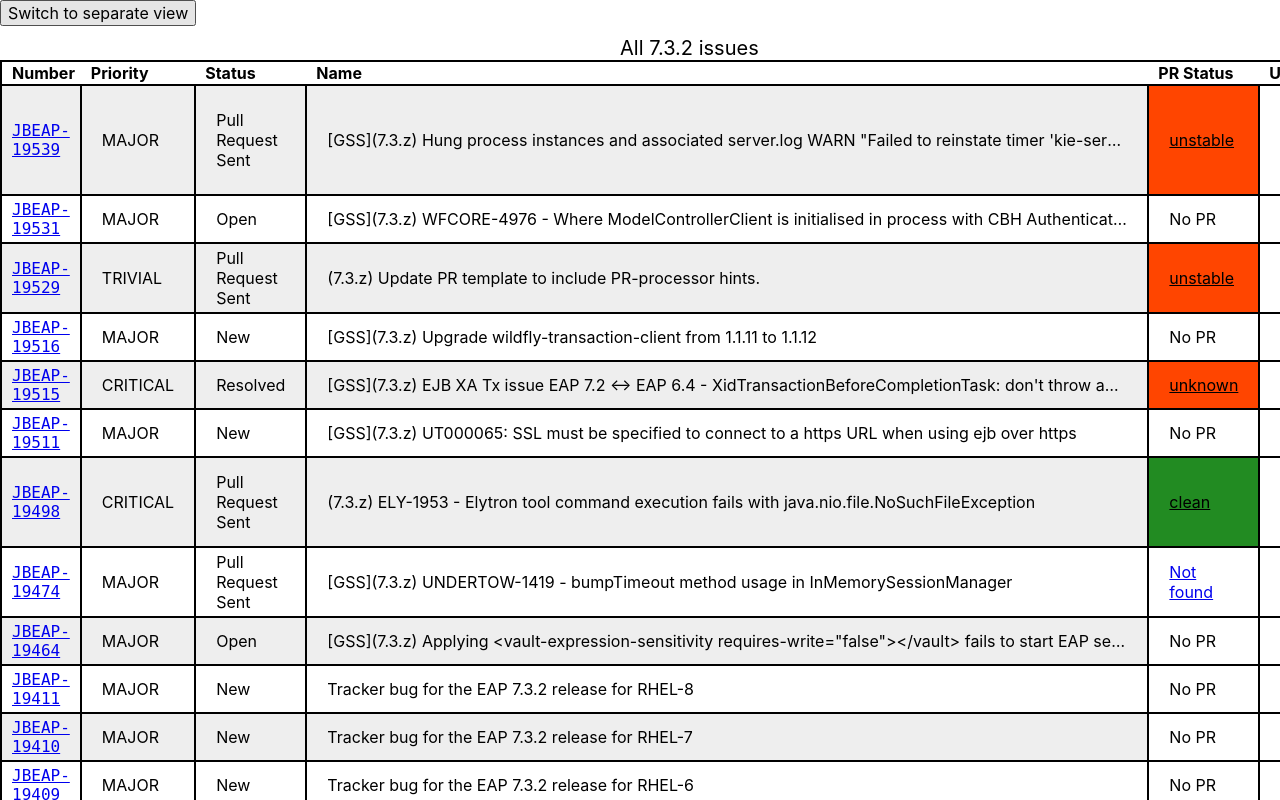
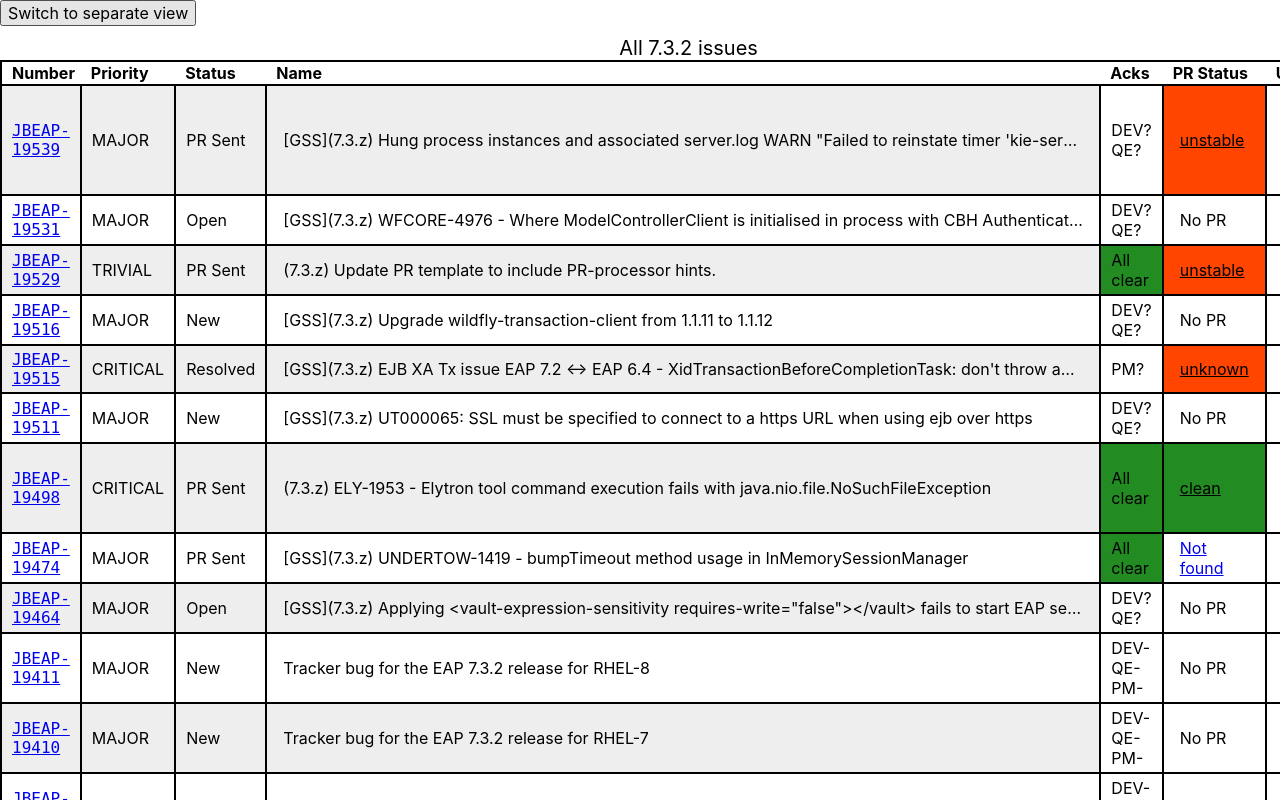
Before and after one commit to jboss-set/payload-status, a React (Create React App) app: page / in a window 1280 px wide. Shown: the top 800 px of the page. Built offline with nearby package versions, Linux system fonts and the light colour scheme.

Commit message:
add acks column

```diff
--- a/src/App.css
+++ b/src/App.css
@@ -23,9 +23,10 @@
 }
 
 table.list td {
-    padding: 4px 20px;
+    padding: 4px 16px;
 }
 
+table.list td.acks,
 table.list td.pr,
 table.list td.up {
     background-color: white;
@@ -41,6 +42,7 @@
     background-color: orangered;
 }
 
+table.list td.all-acks,
 table.list td.pr-status-clean {
     background-color: forestgreen;
 }
@@ -62,22 +64,6 @@
 }
 
 /* column widths */
-table.list.single td.url {
-    width: 8%;
-}
-
-table.list td.url {
-    width: 12%;
-}
-
-table.list td.priority {
-    width: 5%;
-}
-
-table.list td.status {
-    width: 10%;
-}
-
 table.list td.summary {
     max-width: 800px;
     text-overflow: ellipsis;
@@ -85,24 +71,62 @@
     white-space: nowrap;
 }
 
-table.list td.type {
+table.list.single td.url {
+    width: 8%;
+}
+
+table.list.single td.priority {
+    width: 5%;
+}
+
+table.list.single td.status {
+    width: 6%;
+}
+
+table.list.single td.type {
     width: 7%;
 }
 
-table.list td.pr {
-    width: 10%;
+table.list.single td.acks {
+    width: 8%;
+}
+
+table.list.single td.pr {
+    width: 7%;
 }
 
 table.list.single td.up {
     width: 12%;
 }
 
-table.list td.up {
-    width: 18%;
-}
-
-
 table.single td.type,
 table.single th.type {
     display: none;
 }
+
+/*--*/
+table.list td.url {
+    width: 12%;
+}
+
+table.list td.priority,
+table.list td.status,
+table.list td.acks {
+    padding: 4px 10px;
+}
+
+table.list td.type {
+    width: 7%;
+}
+
+table.list td.acks {
+    width: 12%;
+}
+
+table.list td.pr {
+    width: 7%;
+}
+
+table.list td.up {
+    width: 18%;
+}
--- a/src/IssueCommon.js
+++ b/src/IssueCommon.js
@@ -1,5 +1,5 @@
 import React from 'react';
-import {getKeyFromUrl, safeClassName} from './Util';
+import {getKeyFromUrl, safeClassName, shortStatus} from './Util';
 
 export const IssueTableHead = () => {
     return (
@@ -10,6 +10,7 @@
             <th>Status</th>
             <th>Name</th>
             <th className="type">Type</th>
+            <th>Acks</th>
             <th>PR Status</th>
             <th>Upstream</th>
           </tr>
@@ -29,18 +30,37 @@
     )
 }
 
-export const Issue = ({type, priority, status, url, summary, ...rest}) => {
+export const Issue = ({url, priority, status, summary, type, acks, ...rest}) => {
     return (
         <>
         <tr className={safeClassName("issue-" + type)}>
             <td className="url mono"><a href={url}>{getKeyFromUrl(url)}</a></td>
             <td className="priority">{priority}</td>
-            <td className="status">{status}</td>
+            <td className="status">{shortStatus(status)}</td>
             <td className="summary">{summary}</td>
             <td className="type">{type}</td>
+            <Acks data={acks} />
             <PullRequestInfo data={rest['pull-requests']} />
         </tr>
         </>
+    )
+}
+
+const Acks = ({data}) => {
+    let flags = [];
+    for (let flag in data) {
+        if (data[flag] !== 'ACCEPTED') {
+            flags.push(flag + (data[flag] === 'SET' ? '?' : '-'));
+        }
+    }
+
+    if (!flags.length) {
+        return (
+            <td className="acks all-acks">All clear</td>
+        )
+    }
+    return (
+        <td className="acks">{flags.join(' ')}</td>
     )
 }
 
--- a/src/Util.js
+++ b/src/Util.js
@@ -5,3 +5,7 @@
 export function safeClassName(name) {
     return name.replace(' ', '-').toLowerCase();
 }
+
+export function shortStatus(status) {
+    return status === 'Pull Request Sent' ? 'PR Sent' : status;
+}
```
